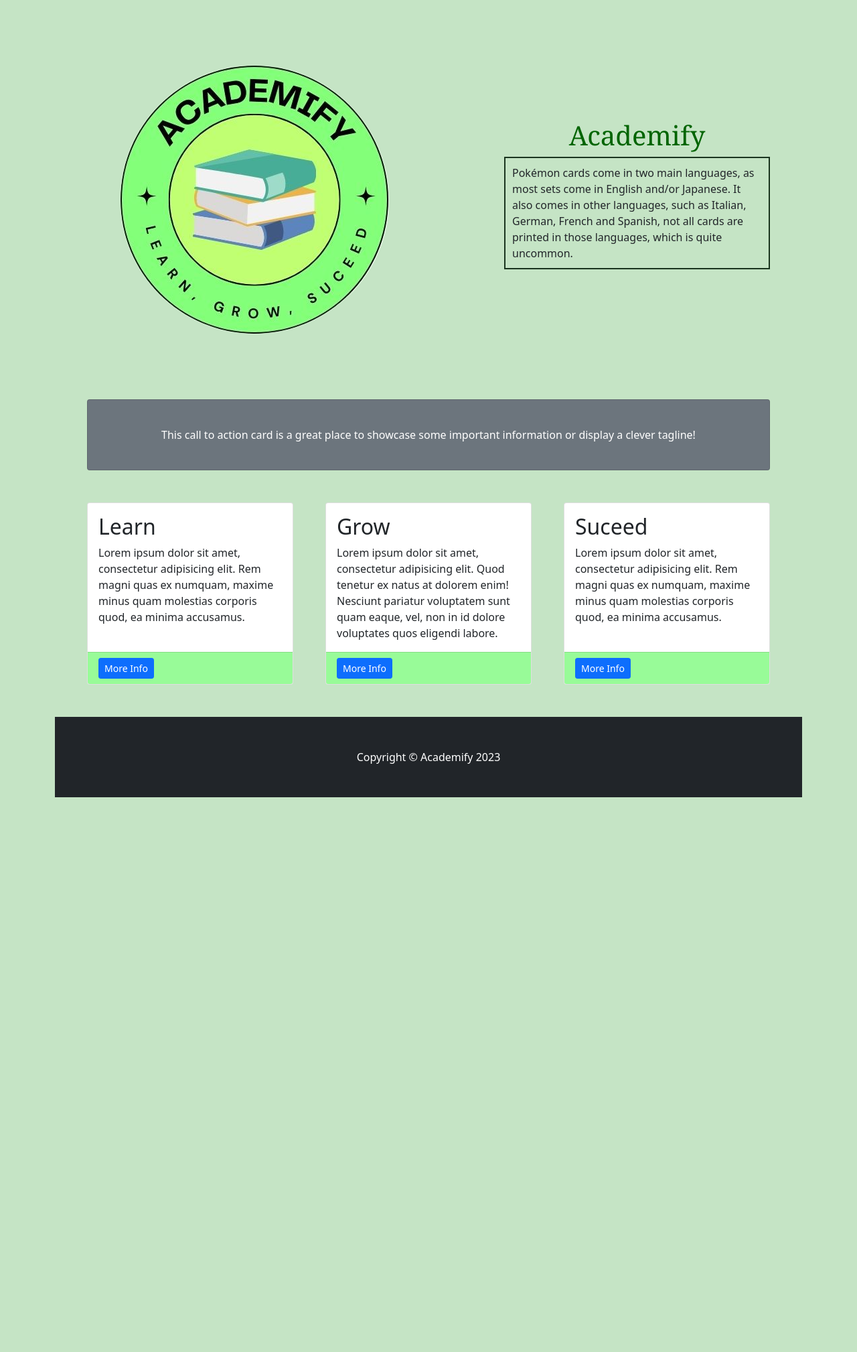
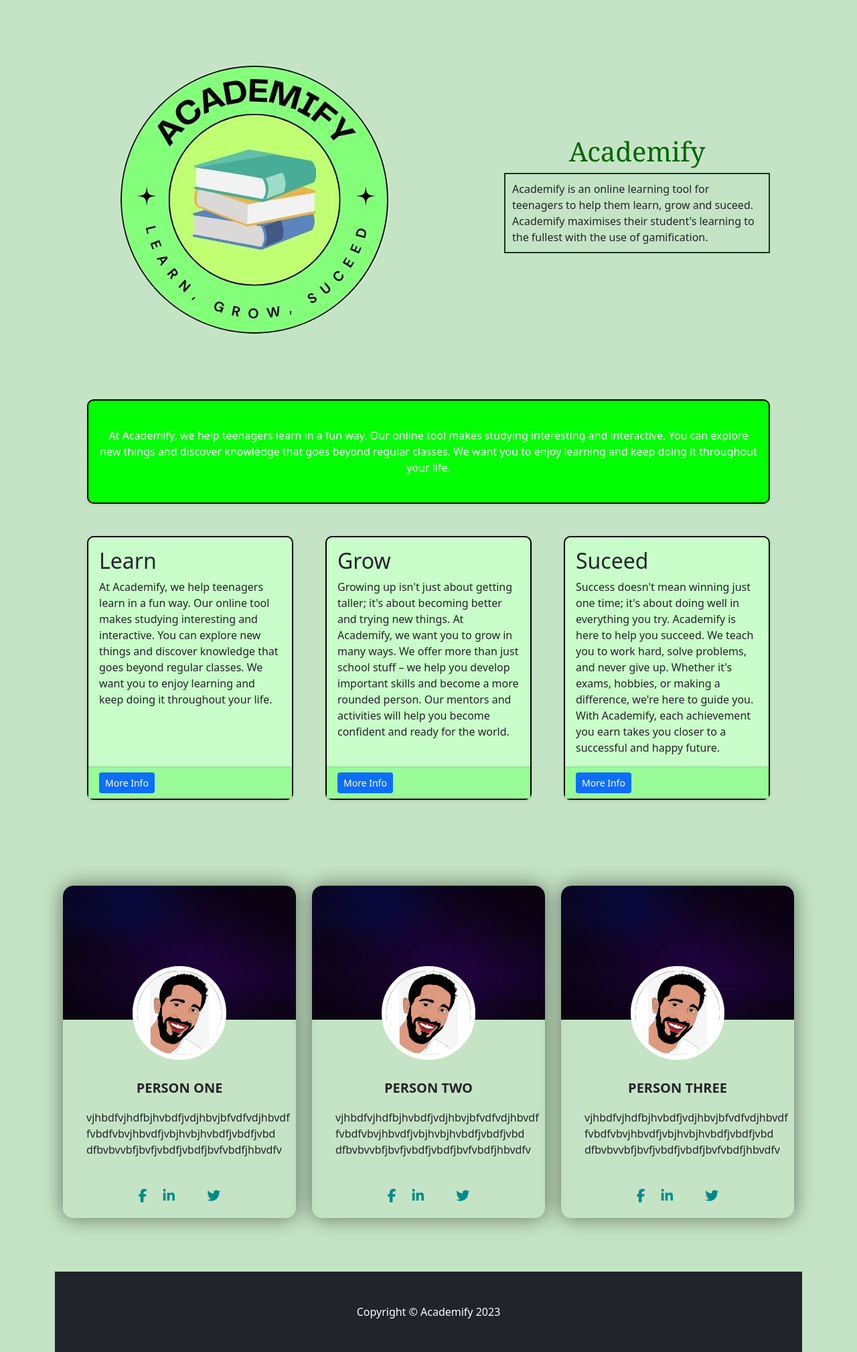
Before and after one commit to Sharun2022/AcademifyLearningTool, a Flask app: page / in a window 1280 px wide. Shown: the part 86-2104 px from the top of the page at 67% size. Before the commit the page ends 1276 px from the top, so only its background shows below. Run offline with Flask 3, Linux system fonts and the light colour scheme; data comes from the database, SQL or seed files in the repository; both versions use the stored data as it was after the commit; some libraries are stand-ins or nearby versions.

Commit message:
Improved home page
Added cards and changed the colour

```diff
--- a/tutorial_fixed/website/forms.py
+++ b/tutorial_fixed/website/forms.py
@@ -18,7 +18,7 @@ class RegistrationForm(FlaskForm):
     username = StringField('Username', validators=[DataRequired(), Length(min=2, max=20)])
     email = StringField('Email', validators=[DataRequired(), Email()])
     password = PasswordField('Password', validators=[DataRequired(), Length(min=8, max=20)])
-    confirm_password = PasswordField('Confirm Password', validators=[DataRequired(), EqualTo('password')])
+    confirm_password = PasswordField('Confirm Password', validators=[DataRequired(), EqualTo('password'), Length(min=8, max=20)])
     submit = SubmitField('Sign Up')
 
     def validate_username(self, username):
--- a/tutorial_fixed/website/static/styles.css
+++ b/tutorial_fixed/website/static/styles.css
@@ -89,6 +89,7 @@ h1{
 
 .p{
     background-color: purple;
+
 }
 
 
@@ -108,3 +109,76 @@ h1{
 body {
     background-color: rgb(197, 228, 197) !important;
 }
+.card{
+    background-color: rgb(201, 253, 201);
+    border-radius: 10px;
+    border: 2px solid black;
+    box-shadow: 0 2px 4px #5a11111a;
+
+
+}
+
+
+.profile-area{
+    padding: 80px 0;
+}
+
+.ccard{
+    box-shadow: 0 0 30px rgba(0, 0, 0, 0.5);
+    overflow: hidden;
+    border-radius: 15px;
+}
+
+.img1 img{
+    height: 200px;
+    border-top-right-radius: 15px;
+    border-top-left-radius: 15px;
+    width: 100%;
+
+}
+
+.img2 img{
+    position: relative;
+    display: block;
+    margin-left: auto;
+    margin-right: auto;
+    z-index: 1;
+    width: 140px;
+    height: 140px;
+    border-radius: 50%;
+    border: 7px solid #fff;
+    margin-top: -80px;
+}
+
+.ccard:hover .img2 img{
+    border-color: darkcyan;
+    transition: .7s;
+}
+
+.main-text{
+    padding: 30px 0;
+    text-align: center;
+}
+
+.main-text h2{
+    text-transform: uppercase;
+    font-weight:900;
+    font-size: 20px;
+    margin:0 0 20px;
+}
+
+.main-text p{
+    font-size: 16px;
+    padding: 0 35px;
+}
+
+.socials{
+    text-align:center;
+    padding-bottom: 20px;
+}
+
+.socials i {
+    font-size: 20px;
+    color: darkcyan;
+    padding: 0 10px;
+}
--- a/tutorial_fixed/website/templates/base.html
+++ b/tutorial_fixed/website/templates/base.html
@@ -14,8 +14,7 @@
         <script src="https://cdn.jsdelivr.net/npm/jquery@3.6.0/dist/jquery.slim.min.js"></script>
         <!-- Popper JS -->
         <script src="https://cdn.jsdelivr.net/npm/popper.js@1.16.1/dist/umd/popper.min.js"></script>
-        <!-- Latest compiled JavaScript -->
-        <script src="https://cdn.jsdelivr.net/npm/bootstrap@4.6.1/dist/js/bootstrap.bundle.min.js"></script>
+
     <script
       src="https://kit.fontawesome.com/999ca2bb93.js"
       crossorigin="anonymous"
--- a/tutorial_fixed/website/templates/home.html
+++ b/tutorial_fixed/website/templates/home.html
@@ -9,16 +9,16 @@
             <div class="col-lg-7"><img class="img-fluid rounded mb-4 mb-lg-0" src="static/images/acad123.png" alt="..." /></div>
             <div class="col-lg-5">
                 <h1 class="font-weight-light">Academify</h1>
-                <p style="padding: 10px; border: 2px solid rgb(26, 53, 31);">Pokémon cards come in two main languages,  as most sets come in English and/or Japanese.
-                    It also comes in other languages, such as Italian, German, French and Spanish,
-                     not all cards are printed in those languages, which is quite uncommon.</p>
+                <p style="padding: 10px; border: 2px solid rgb(26, 53, 31);">Academify is an online learning tool for teenagers to help them learn, grow and suceed.
+                    Academify maximises their student's learning to the fullest with the use of gamification.</p>
 
 
             </div>
         </div>
         <!-- Call to Action-->
-        <div class="card text-white bg-secondary my-5 py-4 text-center">
-            <div class="card-body"><p class="text-white m-0">This call to action card is a great place to showcase some important information or display a clever tagline!</p></div>
+        <div class="card text-white my-5 py-4 text-center" style="background-color: #00FF00;">
+            <div class="card-body"><p class="text-white m-0">At Academify, we help teenagers learn in a fun way. Our online tool makes studying interesting and interactive. You can explore new things and discover knowledge that goes beyond regular classes.
+                 We want you to enjoy learning and keep doing it throughout your life.</p></div>
         </div>
         <!-- Content Row-->
         <div class="row gx-4 gx-lg-5">
@@ -26,7 +26,8 @@
                 <div class="card h-100">
                     <div class="card-body">
                         <h2 class="card-title">Learn</h2>
-                        <p class="card-text">Lorem ipsum dolor sit amet, consectetur adipisicing elit. Rem magni quas ex numquam, maxime minus quam molestias corporis quod, ea minima accusamus.</p>
+                        <p class="card-text"> At Academify, we help teenagers learn in a fun way. Our online tool makes studying interesting and interactive. You can explore new things and discover knowledge that goes beyond regular classes.
+                            We want you to enjoy learning and keep doing it throughout your life.</p>
                     </div>
                     <div class="card-footer"><a class="btn btn-primary btn-sm" href="#!">More Info</a></div>
                 </div>
@@ -35,7 +36,10 @@
                 <div class="card h-100">
                     <div class="card-body">
                         <h2 class="card-title">Grow</h2>
-                        <p class="card-text">Lorem ipsum dolor sit amet, consectetur adipisicing elit. Quod tenetur ex natus at dolorem enim! Nesciunt pariatur voluptatem sunt quam eaque, vel, non in id dolore voluptates quos eligendi labore.</p>
+                        <p class="card-text">Growing up isn't just about getting taller; it's about becoming better and trying new things.
+                            At Academify, we want you to grow in many ways. We offer more than just school stuff – we help you develop important skills and become a more rounded person. Our mentors and activities will help you become confident and ready for the world.
+
+                        </p>
                     </div>
                     <div class="card-footer"><a class="btn btn-primary btn-sm" href="#!">More Info</a></div>
                 </div>
@@ -44,13 +48,81 @@
                 <div class="card h-100">
                     <div class="card-body">
                         <h2 class="card-title">Suceed</h2>
-                        <p class="card-text">Lorem ipsum dolor sit amet, consectetur adipisicing elit. Rem magni quas ex numquam, maxime minus quam molestias corporis quod, ea minima accusamus.</p>
+                        <p class="card-text">Success doesn't mean winning just one time; it's about doing well in everything you try.
+                            Academify is here to help you succeed. We teach you to work hard, solve problems, and never give up.
+                            Whether it's exams, hobbies, or making a difference, we're here to guide you.
+                            With Academify, each achievement you earn takes you closer to a successful and happy future.
+                        </p>
                     </div>
                     <div class="card-footer"><a class="btn btn-primary btn-sm" href="#!">More Info</a></div>
                 </div>
             </div>
         </div>
     </div>
+    </div>
+    <div class="profile-area">
+        <div class="container">
+            <div class="row">
+                <div class="col-md-4">
+                    <div class="ccard">
+                        <div class ="img1"><img src="static/images/400.jpg" alt="" ></div>
+                        <div class ="img2"><img src="static/images/pfp.jpg" alt=""> </div>
+                        <div class ="main-text">
+                            <h2> Person One </h2>
+                            <p> vjhbdfvjhdfbjhvbdfjvdjhbvjbfvdfvdjhbvdf
+                                fvbdfvbvjhbvdfjvbjhvbjhvbdfjvbdfjvbd
+                                dfbvbvvbfjbvfjvbdfjvbdfjbvfvbdfjhbvdfv
+                            </p>
+                        </div>
+                        <div class="socials">
+                            <i class="fa fa-facebook"></i>
+                            <i class="fa fa-linkedin"></i>
+                            <i class="fa fa-dribble"></i>
+                            <i class="fa fa-twitter"></i>
+                        </div>
+                    </div>
+                </div>
+
+                <div class="col-md-4">
+                    <div class="ccard">
+                        <div class ="img1"><img src="static/images/400.jpg" alt="" ></div>
+                        <div class ="img2"><img src="static/images/pfp.jpg" alt=""> </div>
+                        <div class ="main-text">
+                            <h2> Person Two </h2>
+                            <p> vjhbdfvjhdfbjhvbdfjvdjhbvjbfvdfvdjhbvdf
+                                fvbdfvbvjhbvdfjvbjhvbjhvbdfjvbdfjvbd
+                                dfbvbvvbfjbvfjvbdfjvbdfjbvfvbdfjhbvdfv
+                            </p>
+                        </div>
+                        <div class="socials">
+                            <i class="fa fa-facebook"></i>
+                            <i class="fa fa-linkedin"></i>
+                            <i class="fa fa-dribble"></i>
+                            <i class="fa fa-twitter"></i>
+                        </div>
+                    </div>
+                </div>
+                <div class="col-md-4">
+                    <div class="ccard">
+                        <div class ="img1"><img src="static/images/400.jpg" alt="" ></div>
+                        <div class ="img2"><img src="static/images/pfp.jpg" alt=""> </div>
+                        <div class ="main-text">
+                            <h2> Person Three </h2>
+                            <p> vjhbdfvjhdfbjhvbdfjvdjhbvjbfvdfvdjhbvdf
+                                fvbdfvbvjhbvdfjvbjhvbjhvbdfjvbdfjvbd
+                                dfbvbvvbfjbvfjvbdfjvbdfjbvfvbdfjhbvdfv
+                            </p>
+                        </div>
+                        <div class="socials">
+                            <i class="fa fa-facebook"></i>
+                            <i class="fa fa-linkedin"></i>
+                            <i class="fa fa-dribble"></i>
+                            <i class="fa fa-twitter"></i>
+                        </div>
+                    </div>
+                </div>
+            </div>
+        </div>
     </div>
     <!-- Footer-->
     <footer class="py-5 bg-dark">
```
Also changed, not shown: tutorial_fixed/instance/database.db, tutorial_fixed/website/static/images/400.jpg (added), tutorial_fixed/website/static/images/pfp.jpg (added).
